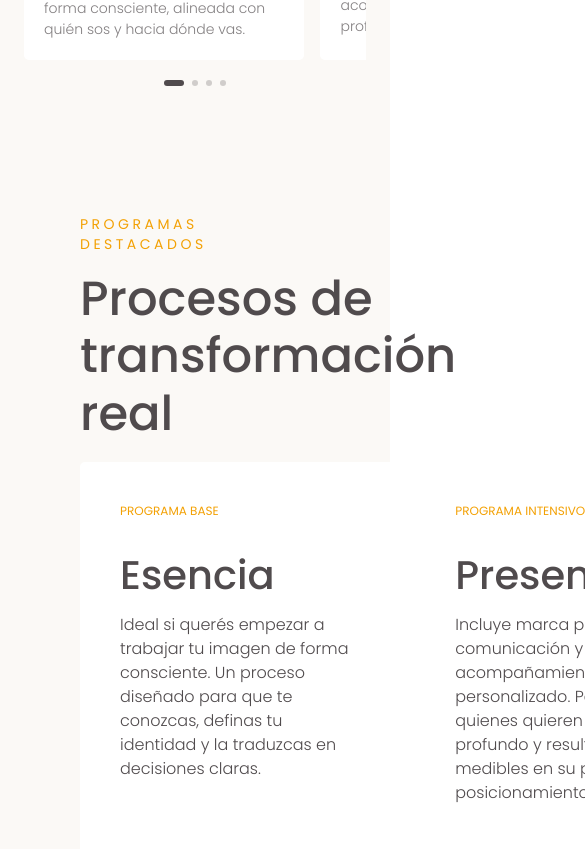
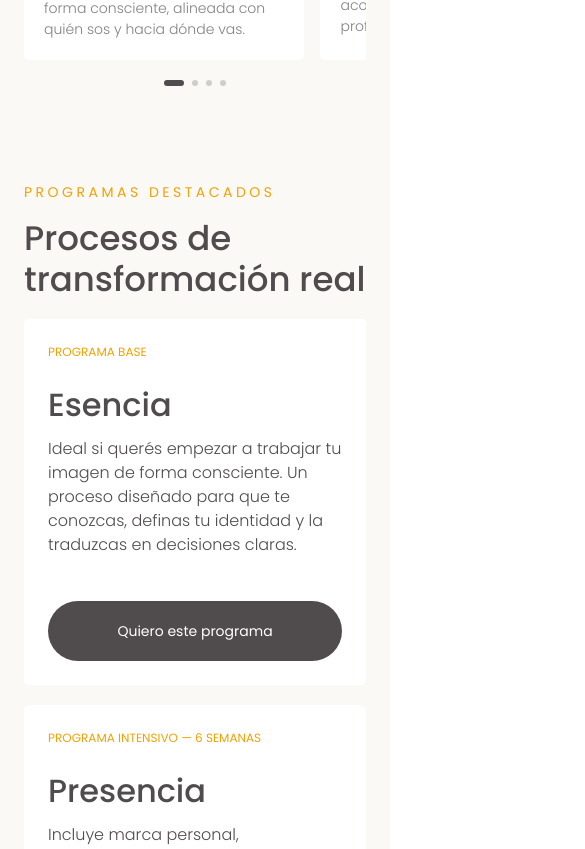
Before and after one commit to DunaStudio/dani_arena, a Next.js app: page / in a window 390 px wide. Shown: the part 4495-5344 px from the top of the page, 585 px wide, since content can reach past the window. Built offline with nearby package versions, Linux system fonts and the light colour scheme.

Commit message:
programa section mobile

```diff
--- a/components/ProgramasComponents/ProgramaCard.tsx
+++ b/components/ProgramasComponents/ProgramaCard.tsx
@@ -8,21 +8,21 @@ export default function ProgramaCard({
   url,
 }: ProgramaCardProps) {
   return (
-    <div className="bg-white rounded-[5px] p-10 flex flex-col items-end gap-5">
-      <div>
+    <div className="bg-white rounded-[5px] p-6 md:p-10 flex flex-col items-end gap-5">
+      <div className="w-full">
         <p className="text-goldenOrange font-normal text-[12px] tracking-[25%] uppercase">
           {label}
         </p>
-        <p className="text-charcoal font-medium text-[40px] mt-6.25">{title}</p>
+        <p className="text-charcoal font-medium text-[32px] md:text-[40px] mt-5 md:mt-6.25">{title}</p>
         <p className="text-charcoal font-light text-[16px] mt-2">{text}</p>
       </div>
       <a
-        className="bg-charcoal text-white rounded-full py-5 px-10 hover:bg-goldenOrange transition-colors w-max mt-12.5 text-sm"
+        className="bg-charcoal text-white rounded-full py-5 px-10 hover:bg-goldenOrange transition-colors w-full md:w-max text-center mt-6 md:mt-12.5 text-sm"
         href={url}
         target="_blank"
         rel="noopener noreferrer"
       >
-        <button>{button_text}</button>
+        <button className="w-full">{button_text}</button>
       </a>
     </div>
   );
--- a/sections/ProgramasSection.tsx
+++ b/sections/ProgramasSection.tsx
@@ -5,8 +5,8 @@ import { programasCardsData } from "@/utils/constants";
 
 export default function ProgramasSection() {
   return (
-    <div className="bg-porcelain w-full flex items-center justify-center p-20">
-      <div className="max-w-300 w-full flex flex-col justify-center items-start ">
+    <div className="bg-porcelain w-full flex items-center justify-center px-6 md:px-20 py-12 md:py-20">
+      <div className="max-w-300 w-full flex flex-col justify-center items-start">
         <RevealLine
           delay={0}
           className="text-goldenOrange uppercase tracking-[0.25em] text-sm font-normal"
@@ -14,14 +14,14 @@ export default function ProgramasSection() {
           Programas destacados
         </RevealLine>
 
-        <h2 className="text-charcoal text-[48px] font-medium text-left leading-[1.2] mt-4">
+        <h2 className="text-charcoal text-[34px] md:text-[48px] font-medium text-left leading-[1.2] mt-4">
           <RevealLine delay={0.08}>Procesos de</RevealLine>
           <RevealLine delay={0.16}>transformación real</RevealLine>
         </h2>
         <StaggerContainer
           staggerDelay={0.08}
           initialDelay={0.2}
-          className="w-full flex gap-5 mt-5"
+          className="w-full flex flex-col md:flex-row gap-5 mt-5"
         >
           {programasCardsData.map((programa) => (
             <StaggerItem key={programa.title} className="flex-1">
```
